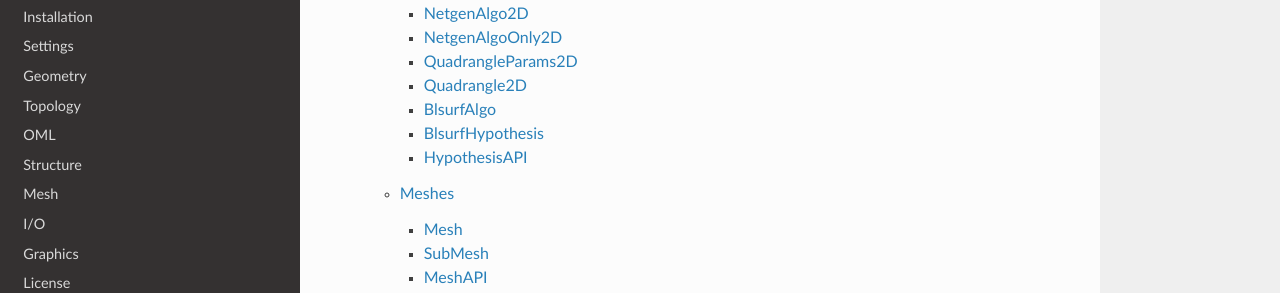
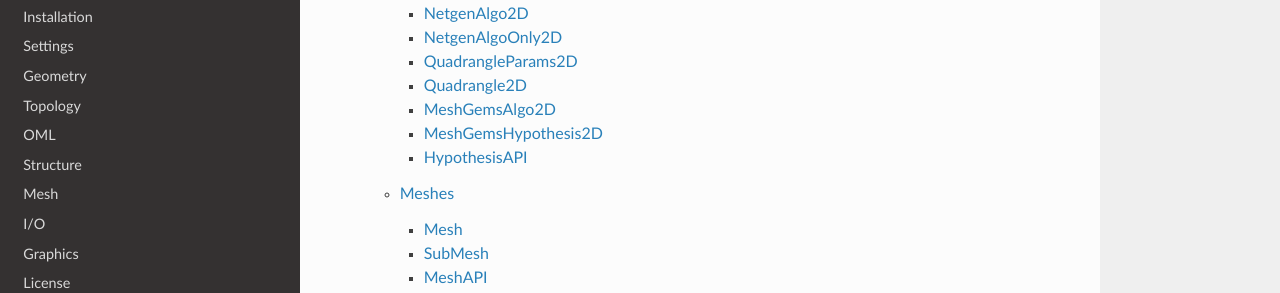
Before and after one commit to trelau/AFEM, a Sphinx documentation site: the page built from docs/source/afem.rst, in a window 1280 px wide and 900 px high, scrolled down 7649 px. Shown: the part 158-451 px from the top of the window. Built offline with Sphinx 7.4.7 and the Read the Docs theme 2.0.0, drawn with Linux system fonts in a browser that asks for light colours.

Commit message:
Minor fixes in docs

```diff
--- a/docs/source/mesh.rst
+++ b/docs/source/mesh.rst
@@ -90,13 +90,13 @@ Quadrangle2D
 ~~~~~~~~~~~~
 .. autoclass:: Quadrangle2D
 
-BlsurfAlgo
-~~~~~~~~~~
-.. autoclass:: BlsurfAlgo
+MeshGemsAlgo2D
+~~~~~~~~~~~~~~
+.. autoclass:: MeshGemsAlgo2D
 
-BlsurfHypothesis
-~~~~~~~~~~~~~~~~
-.. autoclass:: BlsurfHypothesis
+MeshGemsHypothesis2D
+~~~~~~~~~~~~~~~~~~~~
+.. autoclass:: MeshGemsHypothesis2D
 
 HypothesisAPI
 ~~~~~~~~~~~~~
--- a/docs/source/topology.rst
+++ b/docs/source/topology.rst
@@ -7,7 +7,7 @@ imported by::
 
 Entities
 --------
-.. py:currentmodule:: OCC.TopoDS
+.. py:currentmodule:: OCCT.TopoDS
 
 OpenCASCADE entities are provided here for reference. Rarely will the user
 ever need to initialize any of these entities. The topology builders should
```
